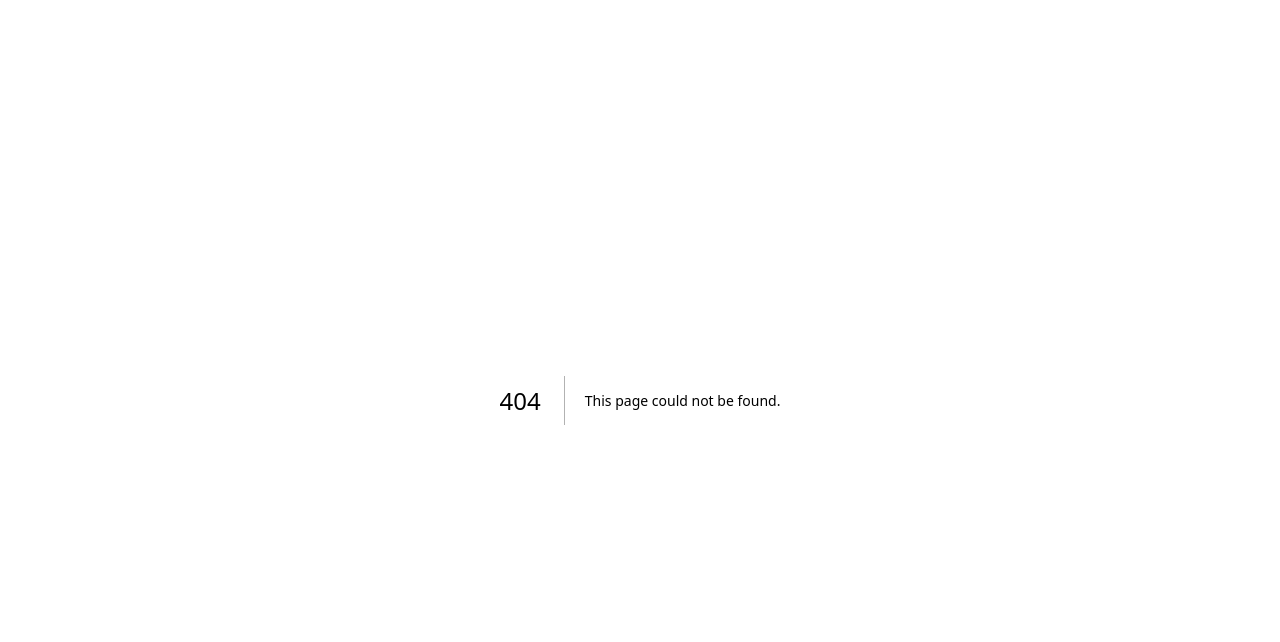
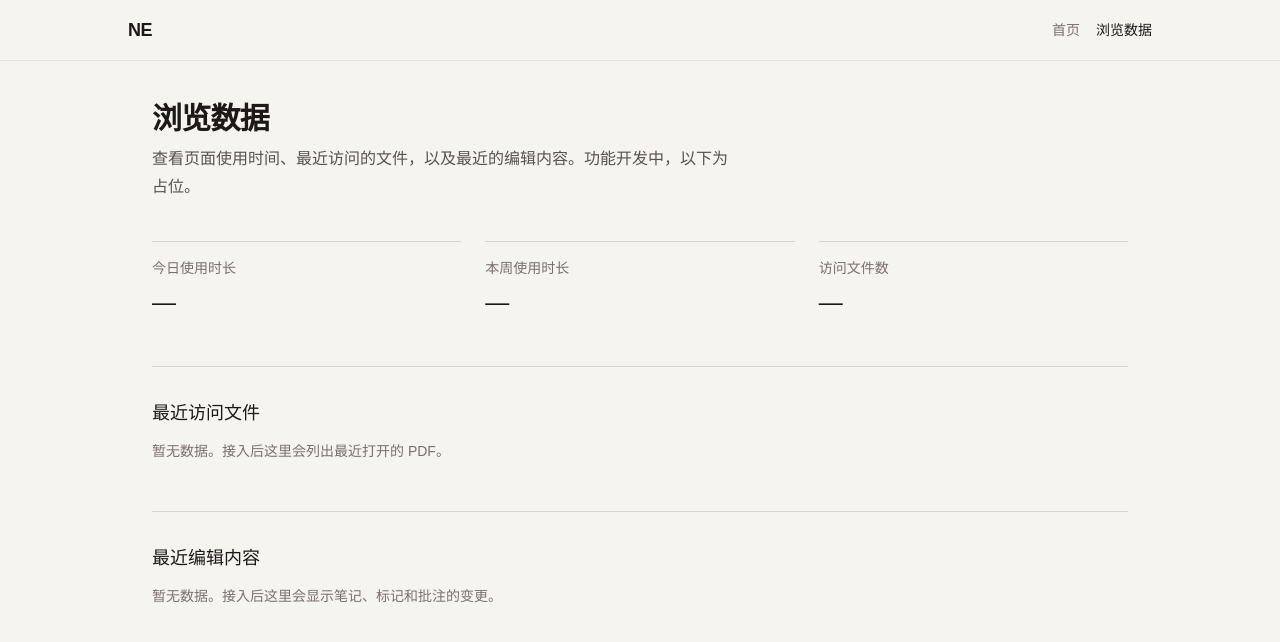
Before and after one commit to dianyu-luo/dian_english, a Next.js app: page /activity in a window 1280 px wide. Before the commit this address had no page. Shown: the top 642 px of the page. Built offline with nearby package versions, Linux system fonts and the light colour scheme.

Commit message:
活动界面添加占位页面

```diff
--- /dev/null
+++ b/app/activity/page.tsx
@@ -0,0 +1,60 @@
+import Link from "next/link";
+
+export const metadata = {
+  title: "浏览数据",
+  description: "页面使用时间、最近访问与编辑",
+};
+
+export default function ActivityPage() {
+  return (
+    <div className="min-h-screen bg-[#f6f4ef] text-[#1c1917]">
+      <header className="border-b border-[#e7e2d9] bg-[#faf8f4]/px-6 py-4">
+        <div className="mx-auto flex w-full max-w-5xl items-center justify-between">
+          <p className="text-lg font-semibold tracking-tight">NE</p>
+          <nav className="flex items-center gap-4 text-sm text-[#78716c]">
+            <Link href="/" className="hover:text-[#1c1917]">
+              首页
+            </Link>
+            <span className="text-[#1c1917]">浏览数据</span>
+          </nav>
+        </div>
+      </header>
+
+      <main className="mx-auto w-full max-w-5xl px-6 py-10">
+        <section className="space-y-2">
+          <h1 className="text-3xl font-semibold tracking-tight">浏览数据</h1>
+          <p className="max-w-xl text-base leading-7 text-[#57534e]">
+            查看页面使用时间、最近访问的文件，以及最近的编辑内容。功能开发中，以下为占位。
+          </p>
+        </section>
+
+        <section className="mt-10 grid gap-6 sm:grid-cols-3">
+          <div className="border-t border-[#d6d3d1] pt-4">
+            <p className="text-sm text-[#78716c]">今日使用时长</p>
+            <p className="mt-2 text-2xl font-medium">—</p>
+          </div>
+          <div className="border-t border-[#d6d3d1] pt-4">
+            <p className="text-sm text-[#78716c]">本周使用时长</p>
+            <p className="mt-2 text-2xl font-medium">—</p>
+          </div>
+          <div className="border-t border-[#d6d3d1] pt-4">
+            <p className="text-sm text-[#78716c]">访问文件数</p>
+            <p className="mt-2 text-2xl font-medium">—</p>
+          </div>
+        </section>
+
+        <section className="mt-12 space-y-3 border-t border-[#d6d3d1] pt-8">
+          <h2 className="text-lg font-medium">最近访问文件</h2>
+          <p className="text-sm leading-6 text-[#78716c]">暂无数据。接入后这里会列出最近打开的 PDF。</p>
+        </section>
+
+        <section className="mt-12 space-y-3 border-t border-[#d6d3d1] pt-8">
+          <h2 className="text-lg font-medium">最近编辑内容</h2>
+          <p className="text-sm leading-6 text-[#78716c]">
+            暂无数据。接入后这里会显示笔记、标记和批注的变更。
+          </p>
+        </section>
+      </main>
+    </div>
+  );
+}
--- a/app/page.tsx
+++ b/app/page.tsx
@@ -29,6 +29,12 @@ export default function Home() {
             >
               pdf
             </Link>
+            <Link
+              href="/activity"
+              className="inline-block border border-[#d6d3d1] bg-[#faf8f4] px-4 py-2 text-sm font-medium hover:bg-[#f0ebe3]"
+            >
+              浏览数据
+            </Link>
           </div>
         </section>
 
```
